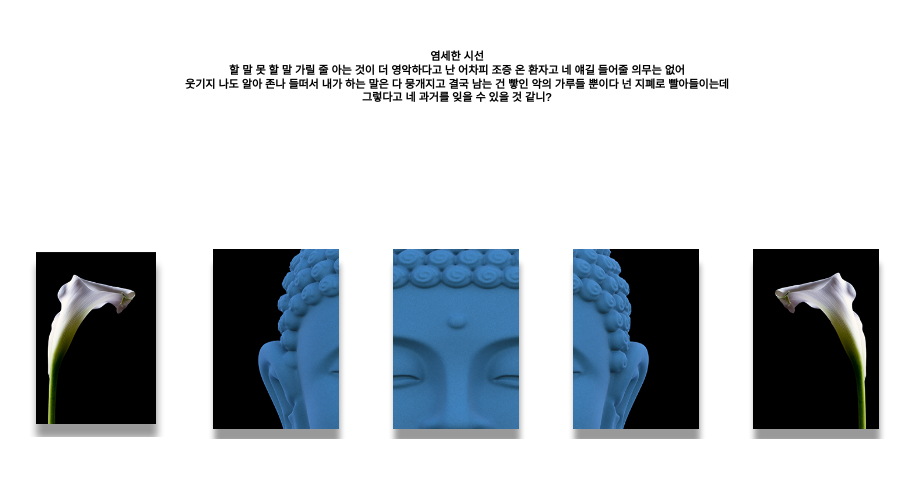
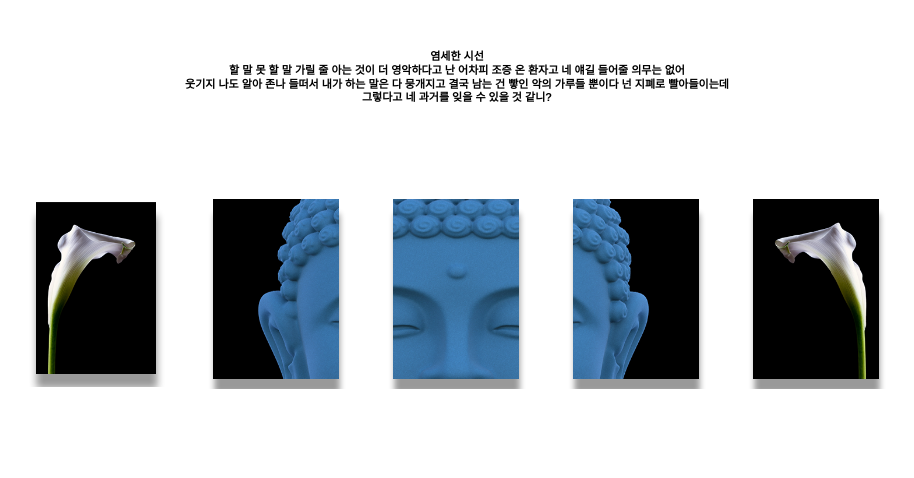
Before and after one commit to ankersui/ankersui.github.io, a plain HTML site: page works.html in a window 1280 px wide. Shown: the whole page, without its empty margins (183-1097 px from the left). Drawn offline with Linux system fonts and the light colour scheme; a web font is replaced by a local one.

Commit message:
Add files via upload

```diff
--- a/works.html
+++ b/works.html
@@ -40,7 +40,7 @@ body {
 .gallery {
   display: flex;
   gap: 40px;
-  margin-top: 60px;
+  margin-top: 10px;
 }
 
 /* 링크 */
```
